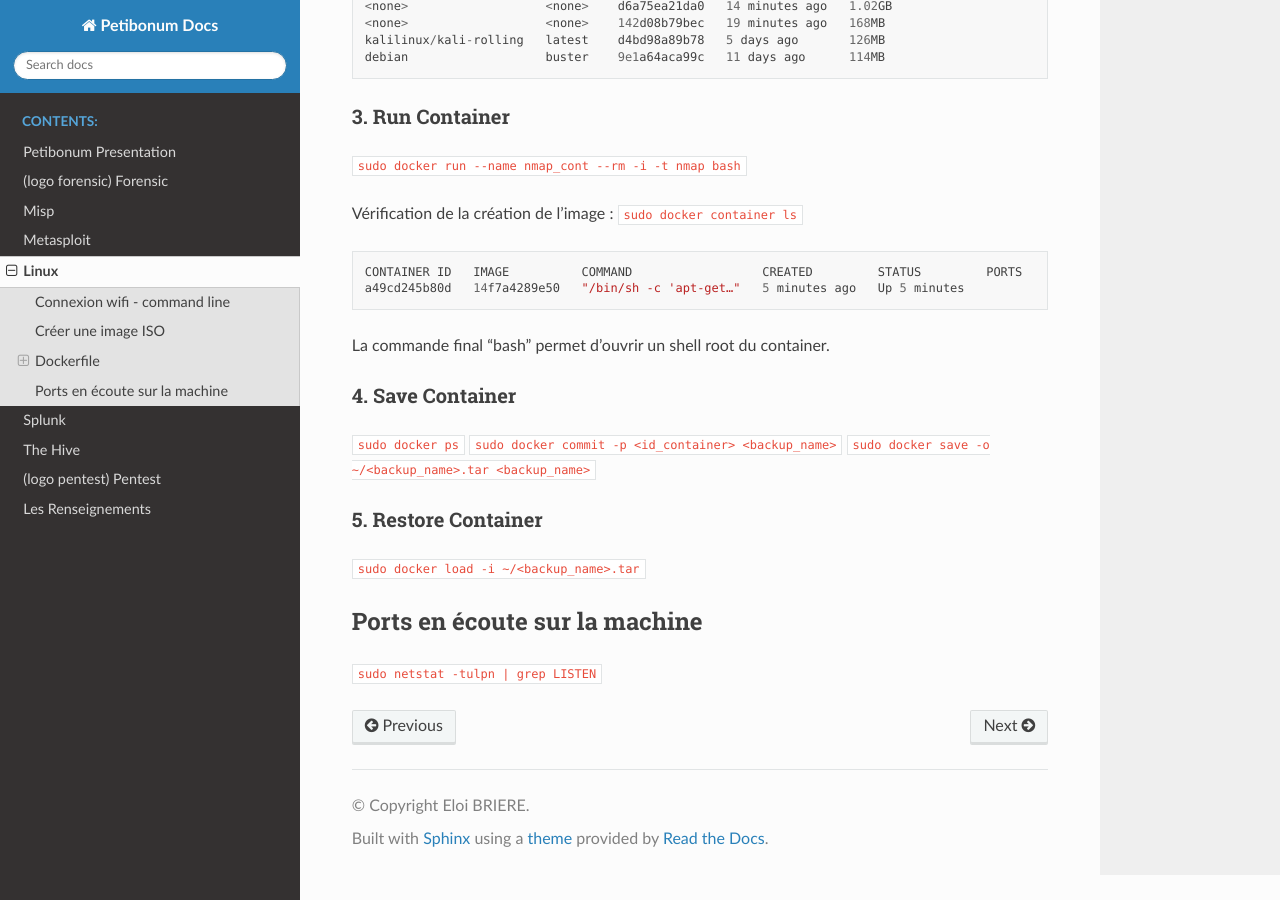
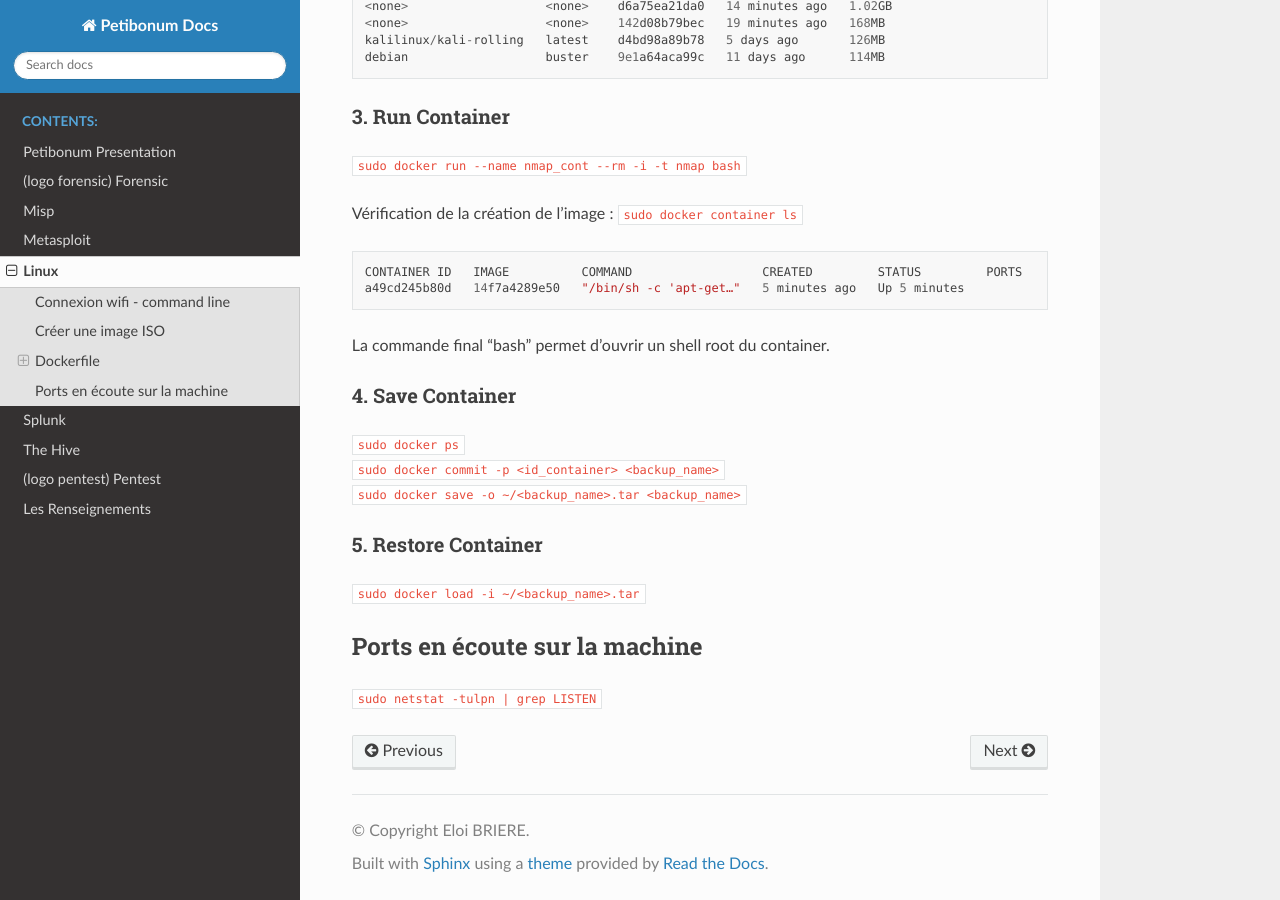
Before and after one commit to Iole-Bri/misp_docs_2, a Sphinx documentation site: the page built from docs/source/src/linux.md, in a window 1280 px wide and 900 px high, scrolled down 877 px. Built offline with Sphinx 7.4.7 and the Read the Docs theme 2.0.0, drawn with Linux system fonts in a browser that asks for light colours.

Commit message:
modif linux.md

````diff
--- a/docs/source/src/linux.md
+++ b/docs/source/src/linux.md
@@ -47,8 +47,8 @@
 #### 4. Save Container
 
 ```sudo docker ps```
-```sudo docker commit -p <id_container> <backup_name>```
-```sudo docker save -o ~/<backup_name>.tar <backup_name>```
+<br/>```sudo docker commit -p <id_container> <backup_name>```
+<br/>```sudo docker save -o ~/<backup_name>.tar <backup_name>```
 
 #### 5. Restore Container
 
````
